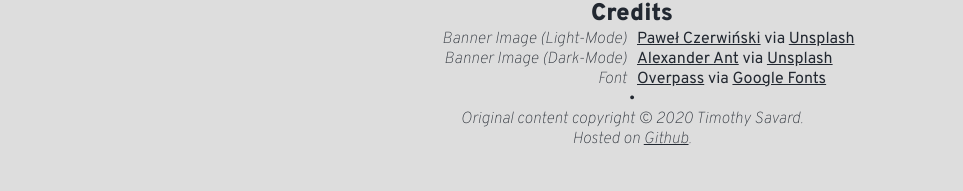
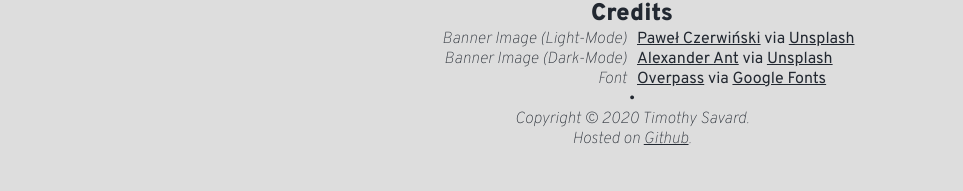
Before and after one commit to tpsavard/tpsavard.github.io, a Jekyll site: the page built from about.html, in a window 1280 px wide. Shown: the part 818-1009 px from the top of the page, without its empty margins (8-971 px from the left). Built offline with Jekyll 4.4.1, drawn with Linux system fonts in a browser that asks for light colours; nearby versions of some CDN libraries.

Commit message:
Tweaked copyright line for display purposes.

```diff
--- a/about.html
+++ b/about.html
@@ -31,7 +31,7 @@ layout: default
             <div class="name"><a href="https://http://overpassfont.org">Overpass</a> via <a href="https://fonts.google.com/specimen/Overpass">Google Fonts</a></div>
         </div>
         &bull;
-        <div class="line">Original content copyright &#169; 2020 Timothy Savard.</div>
+        <div class="line">Copyright &#169; 2020 Timothy Savard.</div>
         <div class="line">Hosted on <a href="https://github.com/tpsavard/tpsavard.github.io">Github</a>.</div>
     </div>
 </div>
```
